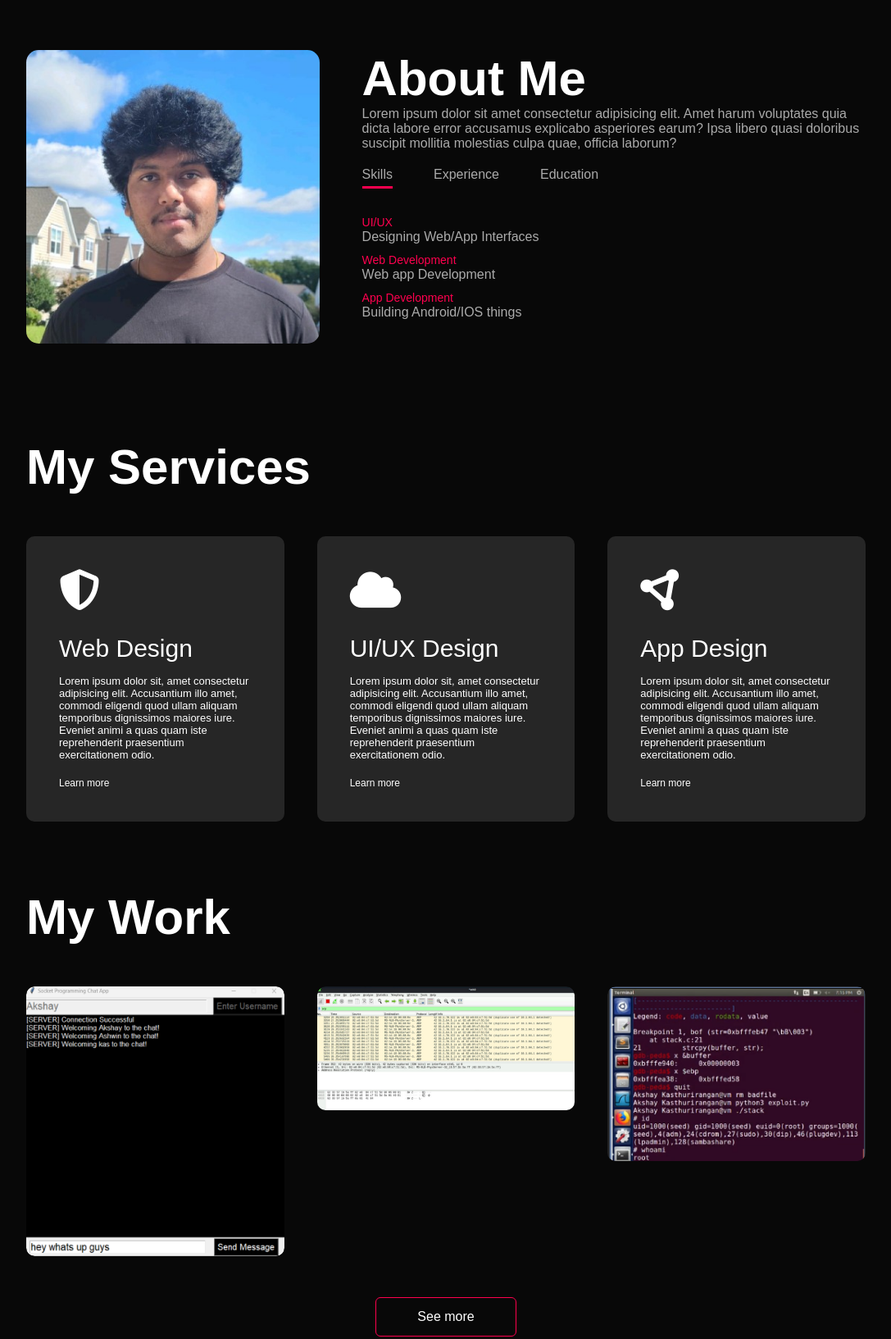
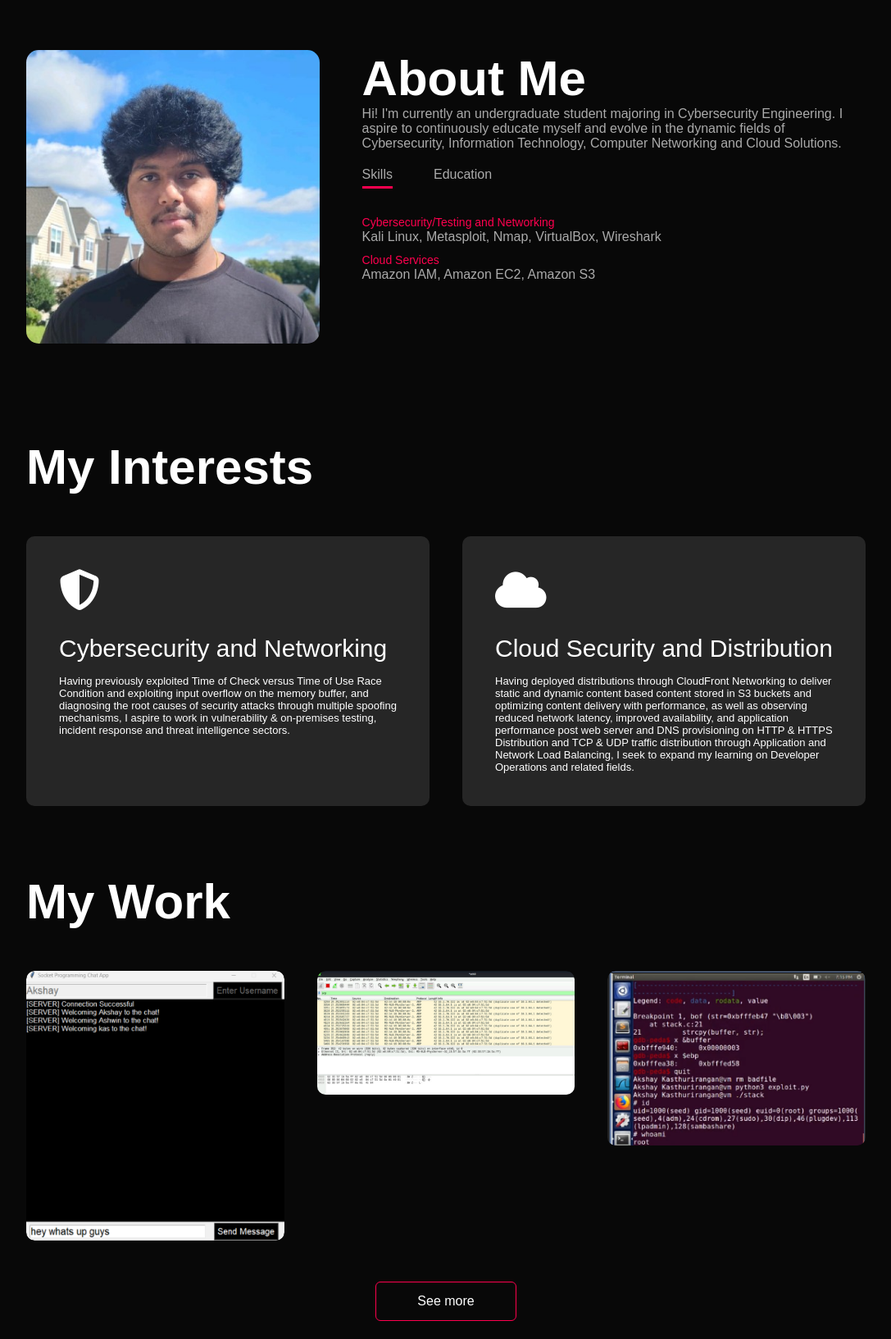
Before and after one commit to akr12403/personal_website, a plain HTML site: page index.html in a window 1280 px wide. Shown: the part 820-2453 px from the top of the page at 82% size, without its empty margins (96-1183 px from the left). Drawn offline with Linux system fonts and the light colour scheme.

Commit message:
commit message

```diff
--- a/index.html
+++ b/index.html
@@ -22,8 +22,8 @@
             </ul>
         </nav>
         <div class="header-text">
-            <p>UI/UX Designer</p>
-            <h1>Hi, I'm <span>Akshay</span><br>from United States</h1>
+            <p>Cybersecurity Engineering</p>
+            <h1><span>George Mason University</span><br></h1>
         </div>
     </div>
 </div>
@@ -37,32 +37,29 @@
             </div>
             <div class="about-col-2">
                 <h1 class="sub-title">About Me</h1>
-                <p>Lorem ipsum dolor sit amet consectetur adipisicing elit. Amet harum voluptates quia dicta labore error accusamus explicabo asperiores earum? Ipsa libero quasi doloribus suscipit mollitia molestias culpa quae, officia laborum?</p>
+                <p>Hi! I'm currently an undergraduate student majoring in Cybersecurity Engineering. I aspire to continuously educate myself and evolve in the dynamic fields of Cybersecurity, Information Technology, Computer Networking and Cloud Solutions.</p>
 
                 <div class="tab-titles">
                     <p class="tab-links active-link" onclick="opentab('skills')">Skills</p>
-                    <p class="tab-links" onclick="opentab('experience')">Experience</p>
+                    <!--<p class="tab-links" onclick="opentab('experience')">Experience</p> -->
                     <p class="tab-links" onclick="opentab('education')">Education</p>
                 </div>
                 <div class="tab-contents active-tab" id="skills">
                     <ul>
-                        <li><span>UI/UX</span><br>Designing Web/App Interfaces</li>
-                        <li><span>Web Development</span><br>Web app Development</li>
-                        <li><span>App Development</span><br>Building Android/IOS things</li>
-                    </ul>
-                </div>
-                <div class="tab-contents" id="experience">
-                    <ul>
-                        <li><span>2021 - Current</span><br>Ui/ux design training at</li>
-                        <li><span>2019 - 2021</span><br>Team lead at StarApp LLC</li>
-                        <li><span>2017-2019</span><br>design executive at yadada</li>
+                        <li><span>Cybersecurity/Testing and Networking</span><br>Kali Linux, Metasploit, Nmap, VirtualBox, Wireshark</li>
+                        <li><span>Cloud Services</span><br>Amazon IAM, Amazon EC2, Amazon S3</li>
                     </ul>
                 </div>
                 <div class="tab-contents" id="education">
                     <ul>
-                        <li><span>2016</span><br>ui ux training at et institute</li>
-                        <li><span>2016</span><br>blah blah</li>
-                        <li><span>2015</span><br>blu blu</li>
+                        <li><span>2022 - Current</span><br>Cybersecurity Engineering @ George Mason University (GPA: 3.75)</li>
+                        <p>Coursework: Computing Digital Systems Engineering, Introduction to Computer Programming,
+                            Introduction to Cybersecurity Engineering, Systems Engineering Principles, Computer Programming Engineers,
+                            Object-Oriented Modeling and Design, Operating Systems, Computer Networking, Critical Infrastructure
+                            Protection, Data Breach Prep and Communication, Hardware and Cyber Physical Systems, Secure RF
+                            Communications
+                            </p>
+                        <li><span>2019 - 2022</span><br>High School @ John Champe High School (GPA: 4.3)</li>
                     </ul>
                 </div>
             </div>
@@ -72,25 +69,19 @@
 
 <div id="services">
     <div class="container">
-        <h1 class="sub-title">My Services</h1>
+        <h1 class="sub-title">My Interests</h1>
         <div class="services-list">
             <div>
                 <i class="fa-solid fa-shield-halved"></i>
-                <h2>Web Design</h2>
-                <p>Lorem ipsum dolor sit, amet consectetur adipisicing elit. Accusantium illo amet, commodi eligendi quod ullam aliquam temporibus dignissimos maiores iure. Eveniet animi a quas quam iste reprehenderit praesentium exercitationem odio.</p>
-                <a href="#">Learn more</a>
+                <h2>Cybersecurity and Networking</h2>
+                <p>Having previously exploited Time of Check versus Time of Use Race Condition and exploiting input overflow on the memory buffer, and diagnosing the root causes of security attacks through multiple spoofing mechanisms, I aspire to work in vulnerability & on-premises testing, incident response and threat intelligence sectors. </p>
             </div>
             <div>
                 <i class="fa-solid fa-cloud"></i>
-                <h2>UI/UX Design</h2>
-                <p>Lorem ipsum dolor sit, amet consectetur adipisicing elit. Accusantium illo amet, commodi eligendi quod ullam aliquam temporibus dignissimos maiores iure. Eveniet animi a quas quam iste reprehenderit praesentium exercitationem odio.</p>
-                <a href="#">Learn more</a>
-            </div>
-            <div>
-                <i class="fa-solid fa-circle-nodes"></i>
-                <h2>App Design</h2>
-                <p>Lorem ipsum dolor sit, amet consectetur adipisicing elit. Accusantium illo amet, commodi eligendi quod ullam aliquam temporibus dignissimos maiores iure. Eveniet animi a quas quam iste reprehenderit praesentium exercitationem odio.</p>
-                <a href="#">Learn more</a>
+                <h2>Cloud Security and Distribution</h2>
+                <p>Having deployed distributions through CloudFront Networking to deliver static and dynamic content based content
+                    stored in S3 buckets and optimizing content delivery with performance, as well as observing reduced network latency, improved availability, and application performance post web server and DNS
+                    provisioning on HTTP & HTTPS Distribution and TCP & UDP traffic distribution through Application and Network Load Balancing, I seek to expand my learning on Developer Operations and related fields. </p>
             </div>
         </div>
     </div>
@@ -103,22 +94,24 @@
             <div class="work">
                 <img src="images/Screenshot 2024-03-03 223021.png">
                 <div class="layer">
-                    <h3>Social Media App</h3>
-                    <p>The app connects you around the world.</p>
+                    <h3>Socket Programming Chat Application</h3>
+                    <p>Chat application implemented with TCP Socket Programming and established connections using an echo client and
+                        server to convey messages in real time.</p>
                 </div>
             </div>
             <div class="work">
                 <img src="images/ip_metasploitable.png">
                 <div class="layer">
-                    <h3>Social Media App</h3>
-                    <p>The app connects you around the world.</p>
+                    <h3>DoS Origins</h3>
+                    <p>Employed IP, MAC, and ARP spoofing techniques in Metasploitable environments to demonstrate risks posed through DoS and
+                        man-in-middle security attacks</p>
                 </div>
             </div>
             <div class="work">
                 <img src="images/buffer_overflow_vulnerability.png">
                 <div class="layer">
-                    <h3>Social Media App</h3>
-                    <p>The app connects you around the world.</p>
+                    <h3>Buffer Overflow</h3>
+                    <p>Simulated input overflow that compromised the memory layout and corrupted the stack, demonstrating how overwriting of memory locations could yield in unauthorized access.</p>
                 </div>
             </div>
         </div>
```
